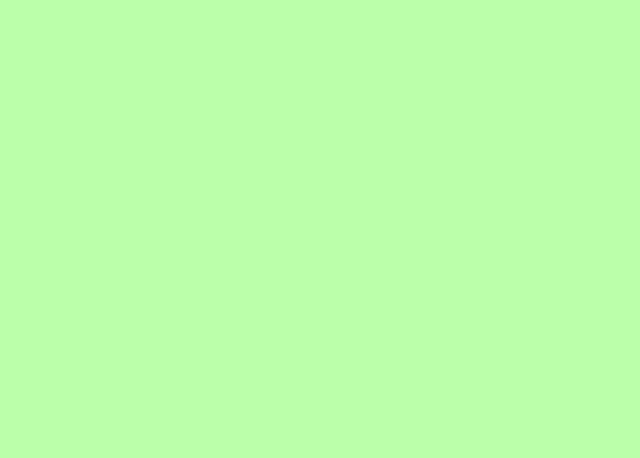
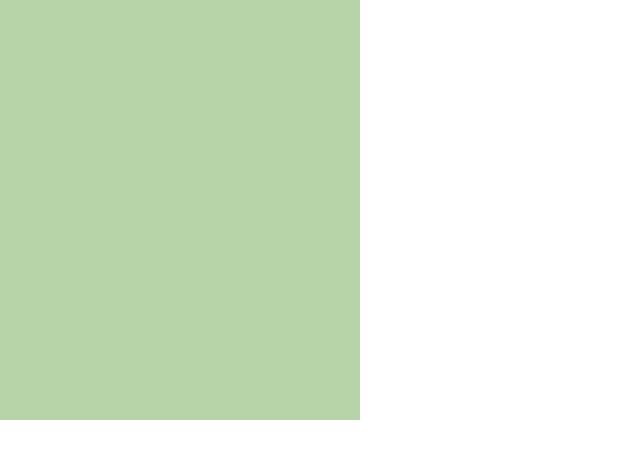
Before and after one commit to feng9217/ts-learning, a website built with webpack: page ts-project-snake/src/index.html in a window 1280 px wide. Shown: the whole page, without its empty margins (0-640 px from the left). Built offline with nearby package versions, Linux system fonts and the light colour scheme.

Commit message:
样式初始化

```diff
--- a/ts-project-snake/src/index.html
+++ b/ts-project-snake/src/index.html
@@ -1,10 +1,10 @@
 <!DOCTYPE html>
-<html lang="en">
+<html lang="zh">
 <head>
     <meta charset="UTF-8">
     <title>贪吃蛇</title>
 </head>
 <body>
-
+    <div id="main"></div>
 </body>
 </html>
--- a/ts-project-snake/src/style/index.less
+++ b/ts-project-snake/src/style/index.less
@@ -1,4 +1,12 @@
-body {
-    background: #bfa;
-    display: flex;
+@bg-color: #b7d4a8;
+
+*{
+    margin: 0;
+    padding: 0;
+    box-sizing: border-box;
 }
+#main {
+    width: 360px;
+    height: 420px;
+    background: @bg-color;
+}
```
